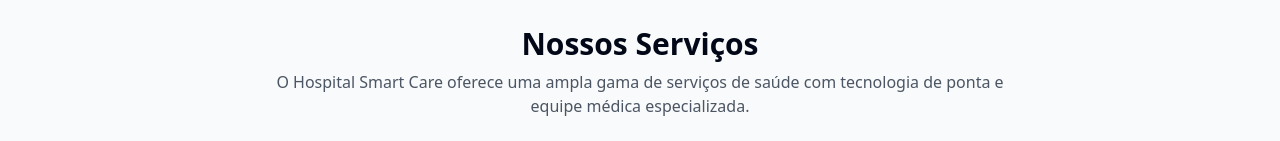
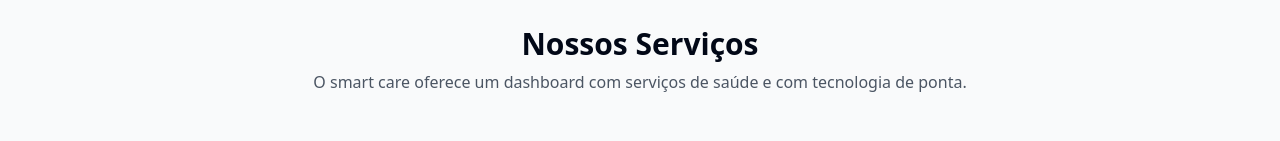
Before and after one commit to marcosmg17/sabara, a React (Vite) app: page / in a window 1280 px wide. Shown: the part 574-715 px from the top of the page. Built offline with nearby package versions, Linux system fonts and the light colour scheme.

Commit message:
Code edited in Lovable Code Editor
Edited UI in Lovable

```diff
--- a/src/components/Services.tsx
+++ b/src/components/Services.tsx
@@ -42,7 +42,7 @@ const Services: React.FC = () => {
         <div className="text-center mb-12">
           <h2 className="text-3xl font-bold mb-2">Nossos Serviços</h2>
           <p className="text-gray-600 max-w-3xl mx-auto">
-            O Hospital Smart Care oferece uma ampla gama de serviços de saúde com tecnologia de ponta e equipe médica especializada.
+            O smart care oferece um dashboard com serviços de saúde e com tecnologia de ponta.
           </p>
         </div>
 
```
